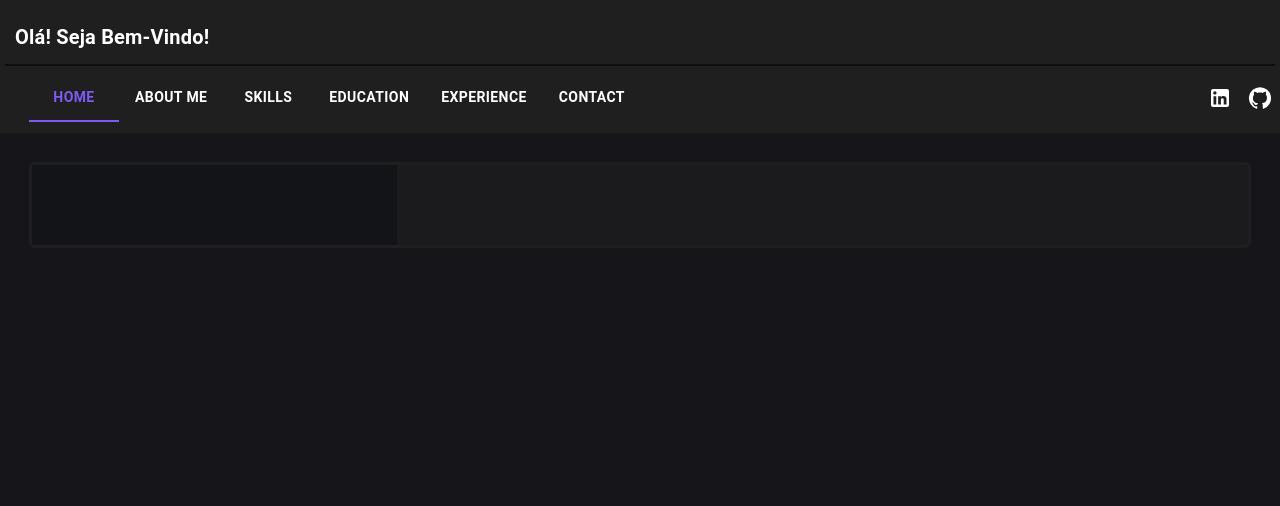
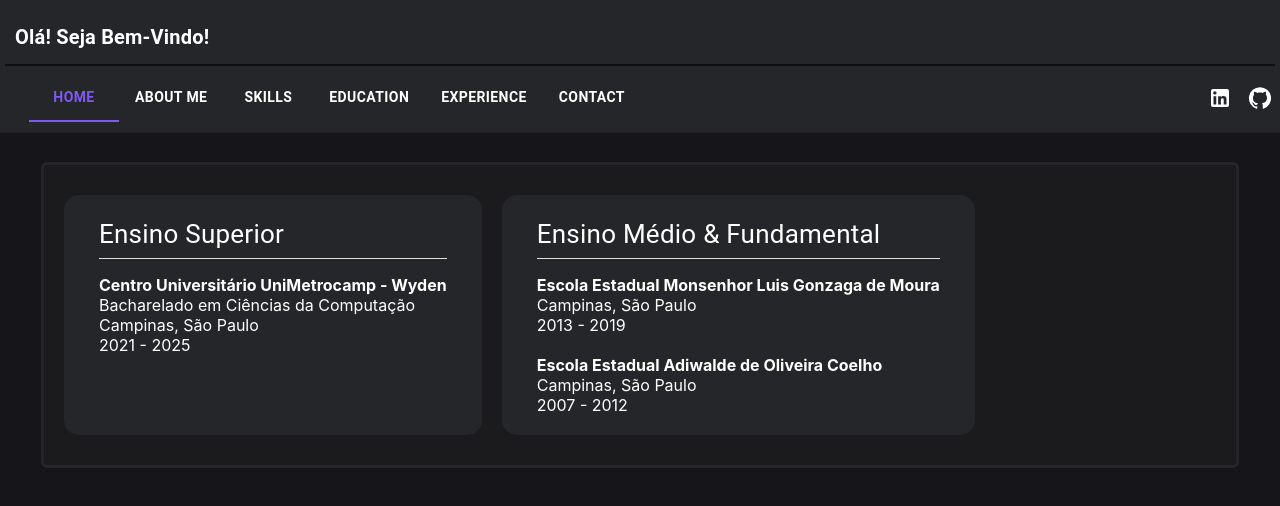
Before and after one commit to andrelssn/andre-santos-portfolio, a React (Create React App) app: page /education in a window 1280 px wide. Shown: the top 506 px of the page. Built offline with nearby package versions, Linux system fonts and the light colour scheme.

Commit message:
education - feat: page education w/ information

```diff
--- a/src/App.css
+++ b/src/App.css
@@ -6,8 +6,9 @@
 }
 
 :root {
-  --header:             	#1f1f1f;
+  --header:             	#242629;
   --page:                 #16161a;
+  --container:            #242629;
   --red-system:           #e41c1c;
   --red-system-strong:    #681010;
   --red-system-light:     #df8181;
--- a/src/Views/Education/Education.js
+++ b/src/Views/Education/Education.js
@@ -1,16 +1,41 @@
-import { Box, Fade } from "@mui/material";
+import { Fade, Typography, Divider } from "@mui/material";
+
+import "./Style.css";
 
 export default function Education() {
     return (
         <Fade in={true}>
-            <nav className="about-container">
-                <div className="left-side">
-                </div>
+            <nav className="education-container">
+                <section className="education-section">
+                    <Typography fontSize={26} color="var(--main-text)">
+                        Ensino Superior
+                    </Typography>
 
-                <div className="right-side-about">
-                    <section className="section-about">
-                    </section>
-                </div>
+                    <Divider sx={{ backgroundColor: "var(--main-text)", mt: 0.5, mb: 2 }}/>
+
+                    <span style={{ fontWeight: "bold" }}>Centro Universitário UniMetrocamp - Wyden</span><br/>
+                    <span>Bacharelado em Ciências da Computação</span><br/>
+                    <span>Campinas, São Paulo</span><br/>
+                    <span>2021 - 2025</span>
+                </section>
+
+                <section className="education-section" style={{ marginLeft: 20 }}>
+                    <Typography fontSize={26} color="var(--main-text)">
+                        Ensino Médio & Fundamental
+                    </Typography>
+
+                    <Divider sx={{ backgroundColor: "var(--main-text)", mt: 0.5, mb: 2 }}/>
+
+                    <span style={{ fontWeight: "bold" }}>Escola Estadual Monsenhor Luis Gonzaga de Moura</span><br/>
+                    <span>Campinas, São Paulo</span><br/>
+                    <span>2013 - 2019</span>
+
+                    <br/><br/>
+
+                    <span style={{ fontWeight: "bold" }}>Escola Estadual Adiwalde de Oliveira Coelho</span><br/>
+                    <span>Campinas, São Paulo</span><br/>
+                    <span>2007 - 2012</span>
+                </section>
             </nav>
         </Fade>
     );
--- /dev/null
+++ b/src/Views/Education/Style.css
@@ -0,0 +1,21 @@
+.education-container {
+    display: flex !important;
+    position: relative !important;
+    justify-self: center !important;
+    width: 90% !important;
+    margin-top: 30px !important;
+    padding: 30px 20px;
+    border: 3px solid var(--header) !important;
+    border-radius: 6px !important;
+    background-color: rgba(36, 35, 35, 0.397) !important;
+}
+
+.education-section {
+    padding: 20px 35px;
+    background-color: var(--header) !important;
+    border-radius: 15px;
+}
+
+.education-section span {
+    color: var(--main-text);
+}
```
